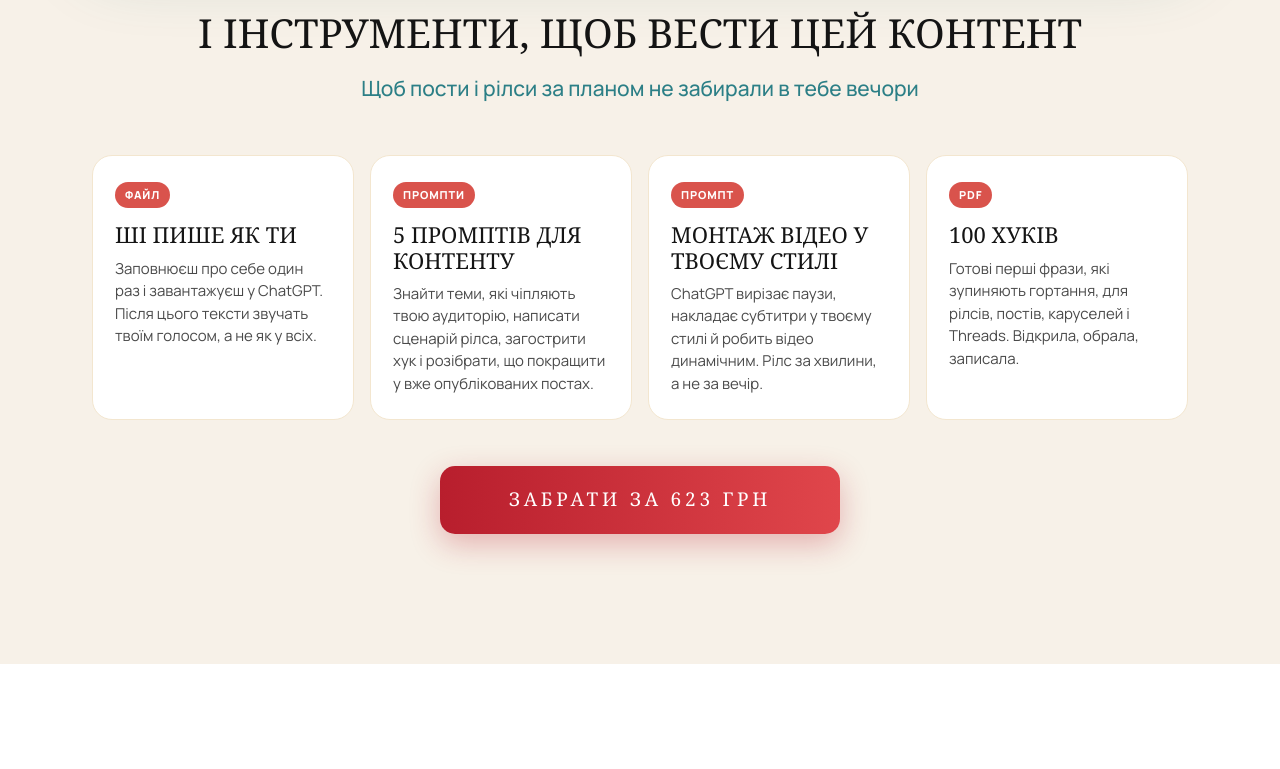
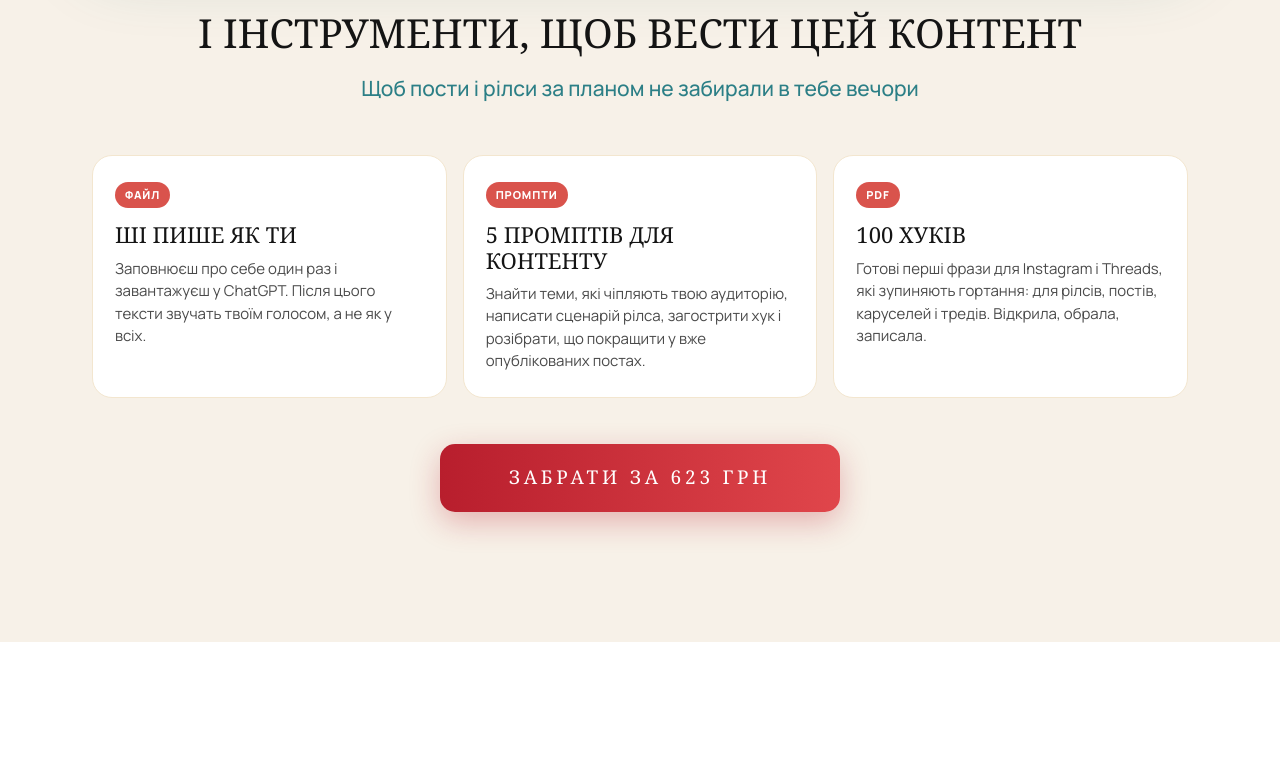
Before and after one commit to MariaDS88/mini-product, a plain HTML site: page index.html in a window 1280 px wide. Shown: the part 3795-4564 px from the top of the page. Drawn offline with Linux system fonts and the light colour scheme; a web font is replaced by a local one.

Commit message:
Прибрано монтаж відео, хуки для Instagram і Threads

```diff
--- a/index.html
+++ b/index.html
@@ -229,6 +229,8 @@ footer a{color:var(--tq);text-decoration:underline;text-underline-offset:3px}
 .ex-title{font-family:var(--fh);font-weight:400;font-size:clamp(26px,3.4vw,40px);text-transform:uppercase;text-align:center;margin-top:90px}
 .ex-title+.h-sub{margin-top:10px}
 .bon-title{margin-top:70px}
+.bon-grid{grid-template-columns:repeat(3,1fr)}
+@media(max-width:980px){.bon-grid{grid-template-columns:1fr}}
 .bon-grid .ex{background:#fff}
 .bon-grid .ex .tag{background:var(--red-a)}
 @media(max-width:980px){.use-grid{grid-template-columns:1fr}}
@@ -380,8 +382,7 @@ var MY_SITE = "https://delicate-klepon-9a24f4.netlify.app/";         // поси
 <div class="ex-grid bon-grid">
 <div class="ex"><span class="tag">Файл</span><h3>ШІ пише як ти</h3><p>Заповнюєш про себе один раз і завантажуєш у ChatGPT. Після цього тексти звучать твоїм голосом, а не як у всіх.</p></div>
 <div class="ex"><span class="tag">Промпти</span><h3>5 промптів для контенту</h3><p>Знайти теми, які чіпляють твою аудиторію, написати сценарій рілса, загострити хук і розібрати, що покращити у вже опублікованих постах.</p></div>
-<div class="ex"><span class="tag">Промпт</span><h3>Монтаж відео у твоєму стилі</h3><p>ChatGPT вирізає паузи, накладає субтитри у твоєму стилі й робить відео динамічним. Рілс за хвилини, а не за вечір.</p></div>
-<div class="ex"><span class="tag">PDF</span><h3>100 хуків</h3><p>Готові перші фрази, які зупиняють гортання, для рілсів, постів, каруселей і Threads. Відкрила, обрала, записала.</p></div>
+<div class="ex"><span class="tag">PDF</span><h3>100 хуків</h3><p>Готові перші фрази для Instagram і Threads, які зупиняють гортання: для рілсів, постів, каруселей і тредів. Відкрила, обрала, записала.</p></div>
 </div>
 <div class="center"><a class="btn js-pay" href="#tariff"><span>Забрати за <span class="js-price">623</span> грн</span></a></div>
 </div></section>
@@ -460,7 +461,7 @@ var MY_SITE = "https://delicate-klepon-9a24f4.netlify.app/";         // поси
 <li><svg class="ic"><use href="#i-check"/></svg><span><b>Міні-курс «Свій продукт»</b><br>продукт з назвою, результатом і ціною за вечір</span></li>
 <li><svg class="ic"><use href="#i-check"/></svg><span><b>Навик для Claude «Упаковка Instagram-профілю»</b><br>профіль, з якого зрозуміло, що в тебе купити</span></li>
 <li><svg class="ic"><use href="#i-check"/></svg><span><b>План «50 ідей контенту на 2 місяці»</b><br>6 рубрик, що ведуть до покупки</span></li>
-<li><svg class="ic"><use href="#i-check"/></svg><span><b>Інструменти для контенту</b><br>«ШІ пише як ти», 5 промптів для контенту, промпт для монтажу відео, PDF «100 хуків»</span></li>
+<li><svg class="ic"><use href="#i-check"/></svg><span><b>Інструменти для контенту</b><br>«ШІ пише як ти», 5 промптів для контенту, PDF «100 хуків» для Instagram і Threads</span></li>
 <li><svg class="ic"><use href="#i-check"/></svg><span><b>2 тижні супроводу в чаті зі мною</b><br>підказки на кожному кроці</span></li>
 <li><svg class="ic"><use href="#i-check"/></svg><span><b>Практичний вебінар 28 листопада</b><br>робимо разом і розбираємо твої питання</span></li>
 <li><svg class="ic"><use href="#i-check"/></svg><span><b>Першим 20: особиста консультація</b><br>публікуємо твій лендінг і підключаємо оплати</span></li>
```
